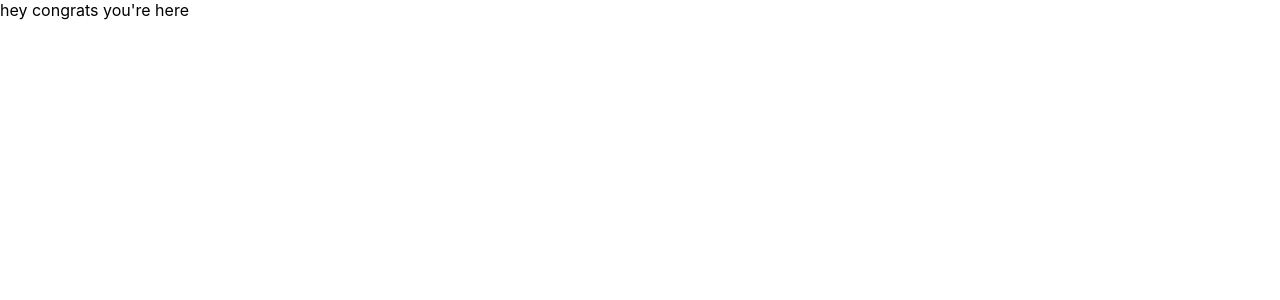
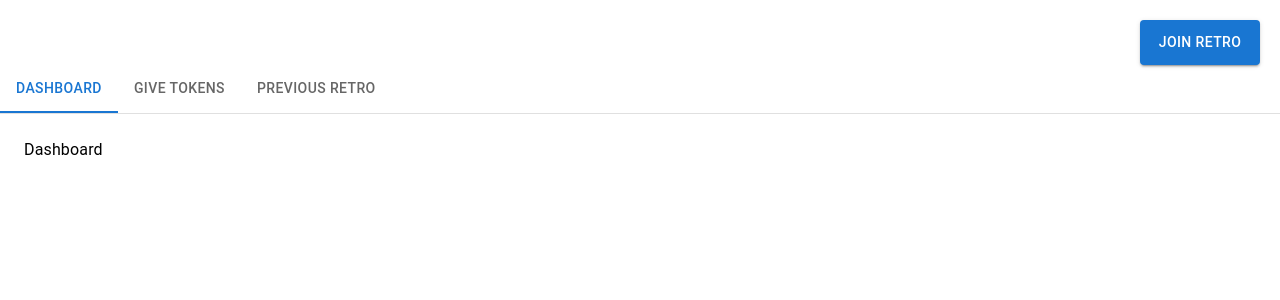
Before and after one commit to Ghazalehdelfi/Retris, a React (Create React App) app: page /home in a window 1280 px wide. Shown: the top 300 px of the page. Built offline with nearby package versions, Linux system fonts and the light colour scheme.

Commit message:
feat(homepage): setup basic homepage

```diff
--- /dev/null
+++ b/src/features/Home/Homepage.css
@@ -0,0 +1,4 @@
+.Actionbar {
+    display: flex;
+    flex-direction: column;
+}
--- /dev/null
+++ b/src/features/Home/Homepage.js
@@ -0,0 +1,78 @@
+import Button from '@mui/material/Button';
+import * as React from 'react';
+import PropTypes from 'prop-types';
+import Tabs from '@mui/material/Tabs';
+import Tab from '@mui/material/Tab';
+import Typography from '@mui/material/Typography';
+import Box from '@mui/material/Box';
+import './Homepage.css'
+
+function TabPanel(props) {
+    const { children, value, index, ...other } = props;
+
+    return (
+      <div
+        role="tabpanel"
+        hidden={value !== index}
+        id={`simple-tabpanel-${index}`}
+        aria-labelledby={`simple-tab-${index}`}
+        {...other}
+      >
+        {value === index && (
+          <Box sx={{ p: 3 }}>
+            <Typography>{children}</Typography>
+          </Box>
+        )}
+      </div>
+    );
+  }
+
+  TabPanel.propTypes = {
+    children: PropTypes.node,
+    index: PropTypes.number.isRequired,
+    value: PropTypes.number.isRequired,
+  };
+
+function a11yProps(index) {
+    return {
+      id: `simple-tab-${index}`,
+      'aria-controls': `simple-tabpanel-${index}`,
+    };
+  }
+
+const HomePage = () => {
+
+    const [value, setValue] = React.useState(0);
+
+    const handleChange = (event, newValue) => {
+    setValue(newValue);
+    };
+
+    return(
+        <div>
+            <div className='Actionbar'>
+                <Button sx={{width: '120px', marginLeft:'auto', marginTop:'20px', marginRight:'20px', padding:'10px', float:'right'}} onClick={()=>{}} variant="contained">Join retro</Button>
+                <Box sx={{ borderBottom: 1, borderColor: 'divider' }}>
+                    <Tabs sx={{borderBottom:'1px grey'}} value={value} onChange={handleChange} aria-label="basic tabs example">
+                        <Tab label="Dashboard" {...a11yProps(0)} />
+                        <Tab label="Give tokens" {...a11yProps(1)} />
+                        <Tab label="Previous retro" {...a11yProps(2)} />
+                    </Tabs>
+                </Box>
+                <TabPanel value={value} index={0}>
+                Dashboard
+                </TabPanel>
+                <TabPanel value={value} index={1}>
+                Give tokens
+                </TabPanel>
+                <TabPanel value={value} index={2}>
+                Previous Retro
+                </TabPanel>
+            </div>
+            <div className='Body'>
+            </div>
+        </div>
+    )
+}
+
+export default HomePage
--- a/src/features/Home/index.js
+++ b/src/features/Home/index.js
@@ -1,8 +1,3 @@
-const Home = () => {
-    return(
-        <div>
-            hey congrats you're here
-        </div>)
-}
+import HomePage from './Homepage'
 
-export default Home;
+export default HomePage;
```
